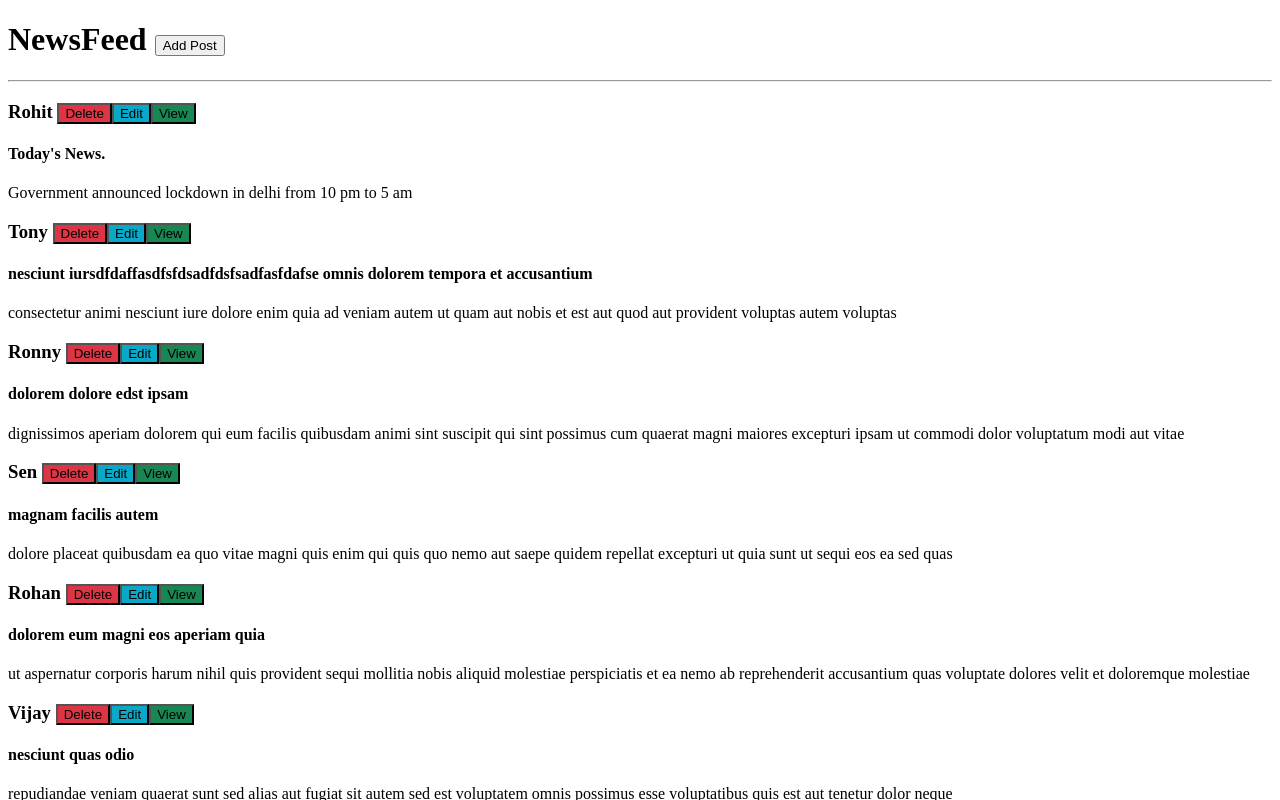
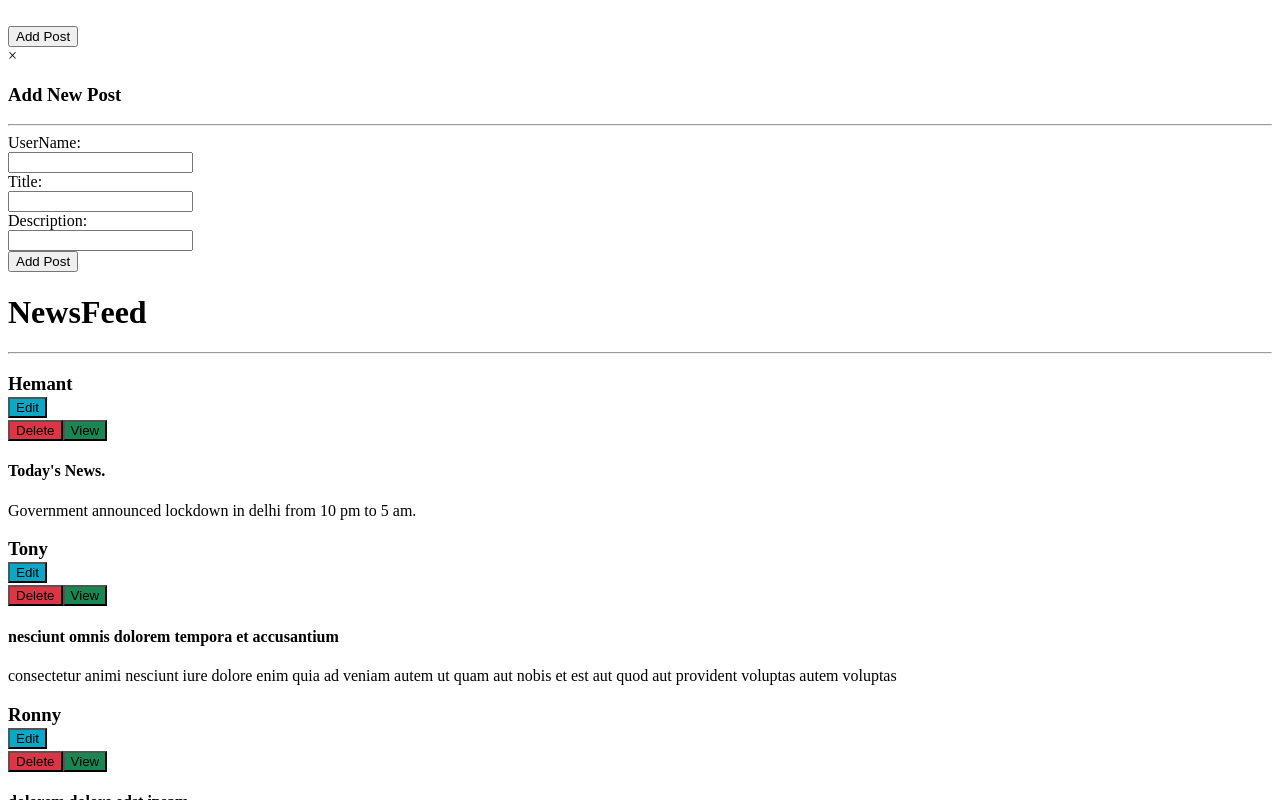
Before and after one commit to rohitksp/NewsFeed-VueJs, a Vue app: page / in a window 1280 px wide. Both pictures are taken after a click on the button "Add Post". Shown: the top 800 px of the page. Built offline with nearby package versions, Linux system fonts and the light colour scheme; data requests are answered from the project's data file; the HTML template or start-up script is replaced by a standard one.

Commit message:
I have added edit and create components

```diff
--- a/db.json
+++ b/db.json
@@ -48,14 +48,14 @@
     },
     {
       "userName": "Tony",
-      "title": "nesciunt iursdfdaffasdfsfdsadfdsfsadfasfdafse omnis dolorem tempora et accusantium",
+      "title": "nesciunt omnis dolorem tempora et accusantium",
       "body": "consectetur animi nesciunt iure dolore\nenim quia ad\nveniam autem ut quam aut nobis\net est aut quod aut provident voluptas autem voluptas",
       "id": 9
     },
     {
-      "userName": "Rohit",
+      "userName": "Hemant",
       "title": "Today's News.",
-      "body": "Government announced lockdown in delhi from 10 pm to 5 am",
+      "body": "Government announced lockdown in delhi from 10 pm to 5 am.",
       "id": 10
     }
   ],
--- a/src/App.vue
+++ b/src/App.vue
@@ -1,91 +1,31 @@
 <template lang="html">
   <div id="app">
+    <PostCreate
+      :showAddPost="showAddPost"
+      :postData="postData"
+      :fetchPosts="fetchPosts"
+    />
     <h1>
       NewsFeed
-      <button class="add-post" @click="toggleViewP()">Add Post</button>
     </h1>
     <hr />
     <div class="list" v-for="(post) in posts" :key="post.id">
       <h3>
         {{post.userName}}
+        <PostEdit
+          :showEditPost="showEditPost"
+          :postData="postData"
+          :fetchPosts="fetchPosts"
+          :post="post"
+        />
         <button class="button" :style="{background: '#dc3545'}" @click="toggleDeletePanel(post)">Delete</button>
-        <button class="button" :style="{background: 'rgb(9 168 199)'}" @click="getPostData(post)">Edit</button>
         <button class="button" :style="{background: '#198754'}" @click="toggleViewPanel(post)">View</button>
       </h3>
       <h4>{{post.title}}</h4>
       <p>{{post.body}}</p>
     </div>
-    <div class="modal" v-if="showAddPost">
-      <div class="modal-content">
-        <span @click="showAddPost = false" class="close">&times;</span>
-        <h3>Add New Post</h3>
-        <hr />
-        <form>
-          <label class="label">UserName:</label><br>
-          <input
-            type="text"
-            id="userName"
-            v-model="postData.userName"
-            autoComplete="off"
-            class="input-box"
-            >
-          <br>
-          <label class="label">Title:</label><br>
-          <input
-            type="text"
-            v-model="postData.title"
-            id="title"
-            autoComplete="off"
-            class="input-box"
-          >
-          <br>
-          <label class="label">Description:</label><br>
-          <input
-            type="text"
-            v-model="postData.body"
-            id="body"
-            autoComplete="off"
-            class="description-box"
-          >
-          <br>
-          <button class="submit-btn" @click.prevent="createPost()" type="submit">Add Post</button>
-        </form>
-      </div>
-    </div>
-    <div class="modal" v-if="showEditPost">
-      <div class="modal-content">
-        <span @click="editClosePanel(postData)" class="close">&times;</span>
-        <h3>Edit the Post</h3>
-        <hr />
-        <form>
-          <label class="label" >UserName</label><br>
-          <input
-            type="text"
-            v-model="postData.userName"
-            id="userName"
-            class="input-box"
-            >
-          <br>
-          <label class="label" >Title</label><br>
-          <input
-            type="text"
-            v-model="postData.title"
-            id="title"
-            class="input-box"
-          >
-          <br>
-          <label class="label" >Description</label><br>
-          <input
-            type="text"
-            v-model="postData.body"
-            id="body"
-            class="input-box"
-          >
-          <br>
-          <button class="update-btn" @click.prevent="updatePost(postData)" type="submit">Update</button>
-        </form>
-      </div>
-    </div>
+
+
     <div class="modal" v-if="showDeletePost">
       <div class="modal-content">
         <span @click="showDeletePost = false" class="close">&times;</span>
@@ -148,8 +88,14 @@
 
 <script>
 import axios from 'axios'
+import PostEdit from "./components/PostEdit"
+import PostCreate from "./components/PostCreate"
 
 export default {
+  components: {
+    PostEdit,
+    PostCreate
+  },
   data () {
     return {
       posts: [],
@@ -191,12 +137,6 @@ export default {
           console.warn('Something went wrong for getting comments')
         })
     },
-    toggleViewP () {
-      this.showAddPost = true
-    },
-    toggleEditPanel () {
-      this.showEditPost = true
-    },
     toggleDeletePanel (post) {
       this.showDeletePost = true
       this.postData.id = post.id
@@ -210,60 +150,12 @@ export default {
       this.fetchComments()
       this.showViewPost = true
     },
-    editClosePanel (postData) {
-      axios.put(`http://localhost:3002/posts/${postData.id}`, {
-        userName: this.postData.userName,
-        title: this.postData.title,
-        body: this.postData.body
-      })
-        .then(() => {
-          this.fetchPosts()
-          this.postData.id = ''
-          this.postData.userName = ''
-          this.postData.title = ''
-          this.postData.body = ''
-          this.showEditPost = false
-        })
-    },
     viewClosePanel () {
       this.showViewPost = false
       this.postData.id = ''
       this.postData.userName = ''
       this.postData.title = ''
       this.postData.body = ''
-    },
-    createPost () {
-      axios.post('http://localhost:3002/posts/', this.postData)
-        .then(() => {
-          this.fetchPosts()
-          this.postData.id = ''
-          this.postData.userName = ''
-          this.postData.title = ''
-          this.postData.body = ''
-          this.showAddPost = false
-        })
-    },
-    getPostData (post) {
-      this.toggleEditPanel()
-      this.postData.userName = post.userName
-      this.postData.title = post.title
-      this.postData.body = post.body
-      this.postData.id = post.id
-    },
-    updatePost (postData) {
-      axios.put(`http://localhost:3002/posts/${postData.id}`, {
-        userName: this.postData.userName,
-        title: this.postData.title,
-        body: this.postData.body
-      })
-        .then(() => {
-          this.fetchPosts()
-          this.postData.id = ''
-          this.postData.userName = ''
-          this.postData.title = ''
-          this.postData.body = ''
-          this.showEditPost = false
-        })
     },
     deletePost (postData){
       axios.delete(`http://localhost:3002/posts/${postData.id}`)
--- /dev/null
+++ b/src/components/PostCreate.vue
@@ -0,0 +1,74 @@
+<template>
+  <div>
+    <button :style="{marginTop: '18px'}" class="add-post" @click="toggleView()">Add Post</button>
+
+    <div class="modal" v-if="createPostModal">
+      <div class="modal-content">
+        <span @click="createPostModal = false" class="close">&times;</span>
+        <h3>Add New Post</h3>
+        <hr />
+        <form>
+          <label class="label">UserName:</label><br>
+          <input
+            type="text"
+            id="userName"
+            v-model="postDetail.userName"
+            autoComplete="off"
+            class="input-box"
+            >
+          <br>
+          <label class="label">Title:</label><br>
+          <input
+            type="text"
+            v-model="postDetail.title"
+            id="title"
+            autoComplete="off"
+            class="input-box"
+          >
+          <br>
+          <label class="label">Description:</label><br>
+          <input
+            type="text"
+            v-model="postDetail.body"
+            id="body"
+            autoComplete="off"
+            class="description-box"
+          >
+          <br>
+          <button class="submit-btn" @click.prevent="createPost()" type="submit">Add Post</button>
+        </form>
+      </div>
+    </div>
+  </div>
+</template>
+
+<script>
+import axios from 'axios'
+
+export default {
+  name: 'PostCreate',
+  props: ['showAddPost', 'postData', 'fetchPosts'],
+  data: function () {
+    return {
+      createPostModal: this.showAddPost,
+      postDetail: this.postData,
+    }
+  },
+  methods: {
+    toggleView () {
+      this.createPostModal = true
+    },
+    createPost () {
+      axios.post('http://localhost:3002/posts/', this.postDetail)
+        .then(() => {
+          this.fetchPosts()
+          this.postDetail.id = ''
+          this.postDetail.userName = ''
+          this.postDetail.title = ''
+          this.postDetail.body = ''
+          this.createPostModal = false
+        })
+    },
+  }
+}
+</script>
--- /dev/null
+++ b/src/components/PostEdit.vue
@@ -0,0 +1,106 @@
+<template>
+    <div>
+			<button class="button" :style="{background: 'rgb(9 168 199)'}" @click="getPostData(fetchedPost)">Edit</button>
+
+			<div class="modal" v-if="editPostModal">
+				<div class="modal-content">
+					<span @click="editClosePanel(postDetail)" class="close">&times;</span>
+					<h3>Edit the Post</h3>
+					<hr />
+					<form>
+						<label class="label" >UserName</label><br>
+						<input
+							type="text"
+							v-model="postDetail.userName"
+							id="userName"
+							class="input-box"
+							autocomplete="off"
+							>
+						<br>
+						<label class="label" >Title</label><br>
+						<input
+							type="text"
+							v-model="postDetail.title"
+							id="title"
+							class="input-box"
+							autocomplete="off"
+						>
+						<br>
+						<label class="label" >Description</label><br>
+						<input
+							type="text"
+							v-model="postDetail.body"
+							id="body"
+							class="input-box"
+							autocomplete="off"
+						>
+						<br>
+						<button class="update-btn" @click.prevent="updatePost(postDetail)" type="submit">Update</button>
+					</form>
+				</div>
+			</div>
+    </div>
+</template>
+
+<script>
+import axios from 'axios'
+
+export default {
+	name: 'PostEdit',
+	props: [
+		'showEditPost',
+		'postData',
+		'fetchPosts',
+		'post'
+	],
+	data: function () {
+		return {
+			editPostModal: this.showEditPost,
+			postDetail: this.postData,
+			fetchedPost: this.post
+		}
+	},
+	methods: {
+		toggleEditPanel () {
+			this.editPostModal = true
+		},
+		editClosePanel (postDetail) {
+			axios.put(`http://localhost:3002/posts/${postDetail.id}`, {
+				userName: this.postDetail.userName,
+				title: this.postDetail.title,
+				body: this.postDetail.body
+			})
+				.then(() => {
+					this.fetchPosts()
+					this.postDetail.id = ''
+					this.postDetail.userName = ''
+					this.postDetail.title = ''
+					this.postDetail.body = ''
+					this.editPostModal = false
+				})
+		},
+		getPostData (fetchedPost) {
+      this.toggleEditPanel()
+      this.postDetail.userName = fetchedPost.userName
+      this.postDetail.title = fetchedPost.title
+      this.postDetail.body = fetchedPost.body
+      this.postDetail.id = fetchedPost.id
+    },
+		updatePost (postDetail) {
+      axios.put(`http://localhost:3002/posts/${postDetail.id}`, {
+        userName: this.postDetail.userName,
+        title: this.postDetail.title,
+        body: this.postDetail.body
+      })
+        .then(() => {
+          this.fetchPosts()
+          this.postDetail.id = ''
+          this.postDetail.userName = ''
+          this.postDetail.title = ''
+          this.postDetail.body = ''
+          this.editPostModal = false
+        })
+    },
+	}
+}
+</script>
```
Also changed, not shown: src/components/PostList.vue (added), src/components/PostView.vue (added).
